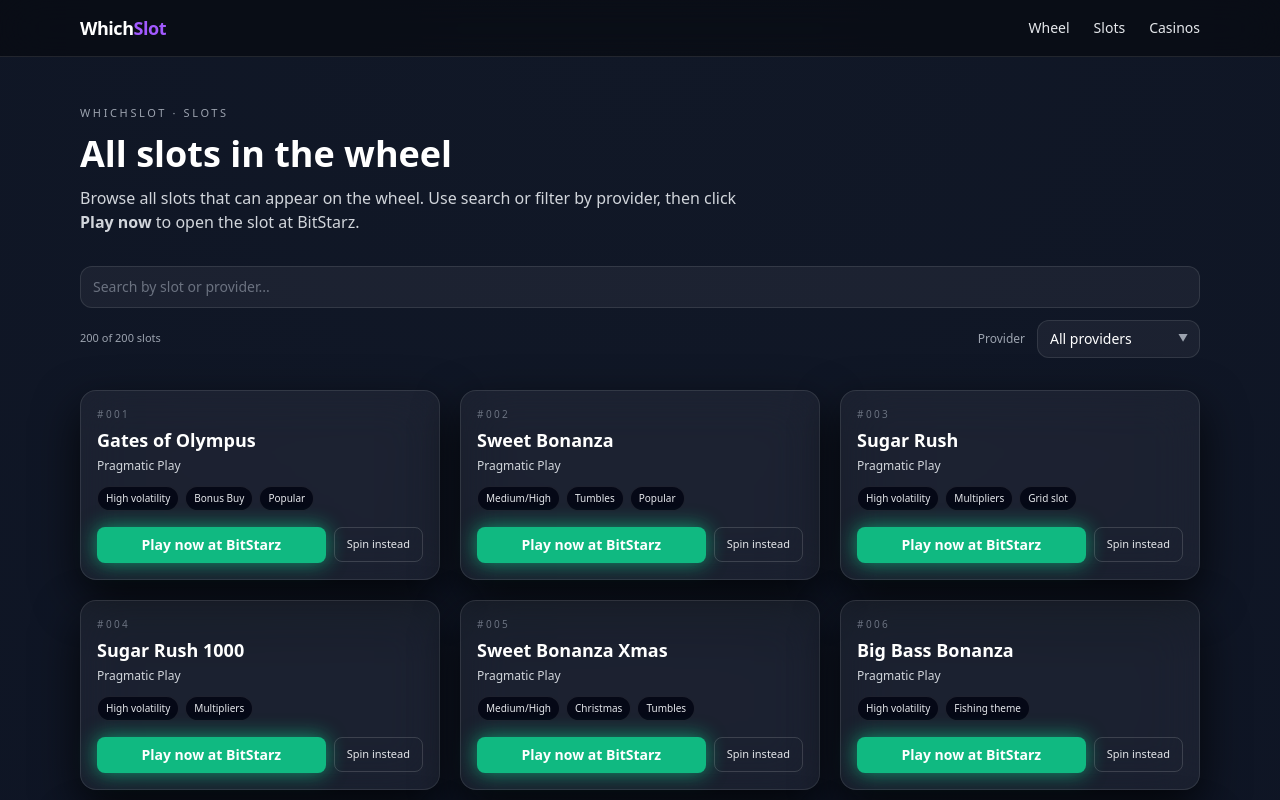
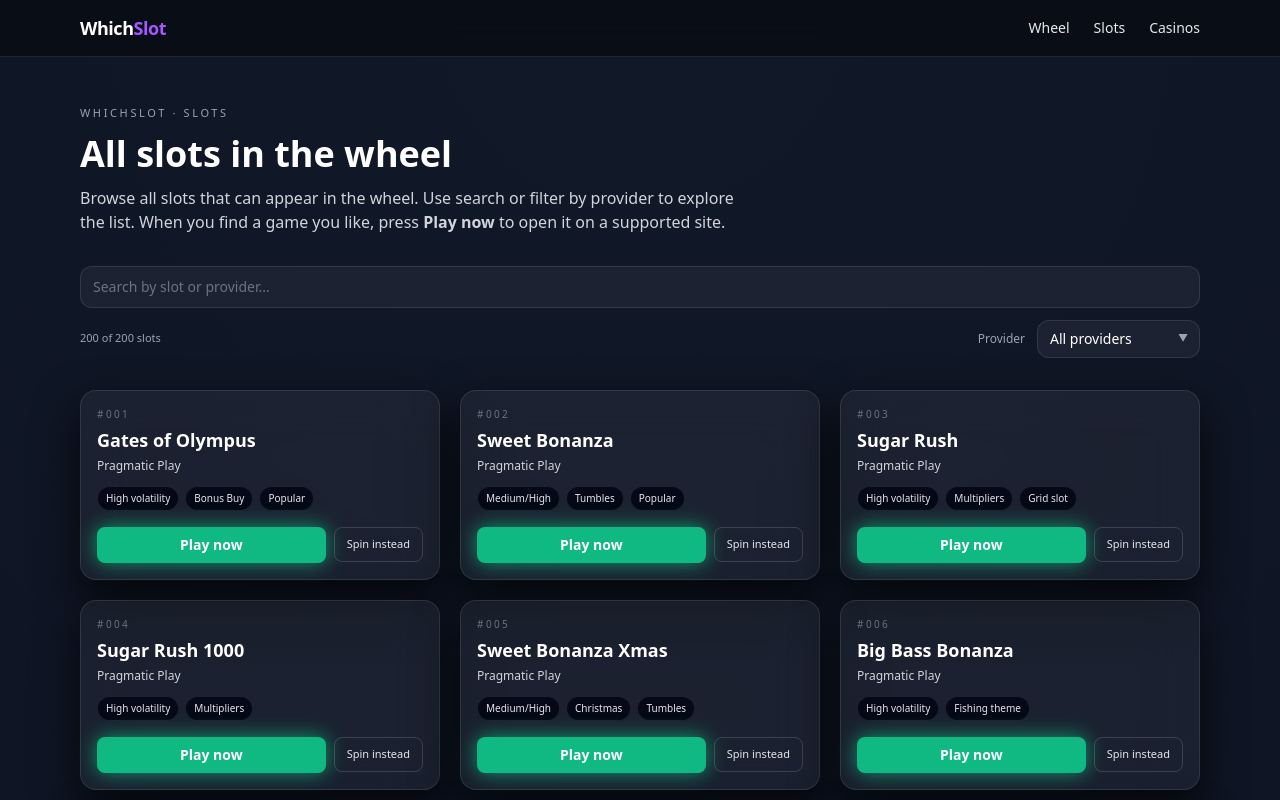
Before and after one commit to mzaharievtest-cmd/whichslot.com, a Next.js app: page /slots in a window 1280 px wide. Shown: the top 800 px of the page. Built offline with nearby package versions, Linux system fonts and the light colour scheme.

Commit message:
Update page.js

```diff
--- a/app/slots/page.js
+++ b/app/slots/page.js
@@ -13,8 +13,8 @@
   }, []);
 
   const filteredSlots = useMemo(() => {
+    const term = search.trim().toLowerCase();
     return SLOTS.filter((slot) => {
-      const term = search.trim().toLowerCase();
       const matchesSearch =
         !term ||
         slot.name.toLowerCase().includes(term) ||
@@ -43,15 +43,15 @@
           All slots in the wheel
         </h1>
         <p className="text-sm md:text-base text-gray-300 max-w-2xl">
-          Browse all slots that can appear on the wheel. Use search or filter by
-          provider, then click <span className="font-semibold">Play now</span>{" "}
-          to open the slot at BitStarz.
+          Browse all slots that can appear in the wheel. Use search or filter by
+          provider to explore the list. When you find a game you like, press{" "}
+          <span className="font-semibold">Play now</span> to open it on a
+          supported site.
         </p>
       </header>
 
-      {/* Search + count + provider filter */}
+      {/* Search + info row */}
       <section className="space-y-3">
-        {/* Search bar */}
         <div>
           <input
             type="text"
@@ -62,7 +62,6 @@
           />
         </div>
 
-        {/* Count + provider filter row */}
         <div className="flex flex-col gap-3 md:flex-row md:items-center md:justify-between">
           <div className="text-[11px] text-gray-400">
             {filteredSlots.length} of {SLOTS.length} slots
@@ -82,7 +81,6 @@
                   </option>
                 ))}
               </select>
-              {/* Fake dropdown arrow */}
               <span className="pointer-events-none absolute inset-y-0 right-3 flex items-center text-[10px] text-gray-400">
                 ▼
               </span>
@@ -91,7 +89,7 @@
         </div>
       </section>
 
-      {/* Grid of slots */}
+      {/* Grid */}
       <section className="grid grid-cols-1 sm:grid-cols-2 lg:grid-cols-3 gap-4 md:gap-5">
         {filteredSlots.map((slot) => (
           <article
@@ -126,7 +124,7 @@
                 onClick={() => handlePlay(slot)}
                 className="flex-1 inline-flex items-center justify-center rounded-lg bg-emerald-500 px-3 py-2 text-xs md:text-sm font-semibold text-white shadow-[0_0_20px_rgba(16,185,129,0.8)] group-hover:brightness-110 active:scale-95 transition"
               >
-                Play now at BitStarz
+                Play now
               </button>
               <button
                 onClick={() =>
@@ -141,10 +139,9 @@
         ))}
       </section>
 
-      {/* Tiny disclaimer */}
       <p className="text-[11px] text-gray-500 mt-4">
-        &quot;Play now&quot; opens BitStarz in a new tab. We may earn a commission if
-        you sign up or play. Please gamble responsibly.
+        Make sure online gaming is legal in your country and always play
+        responsibly.
       </p>
     </div>
   );
```
